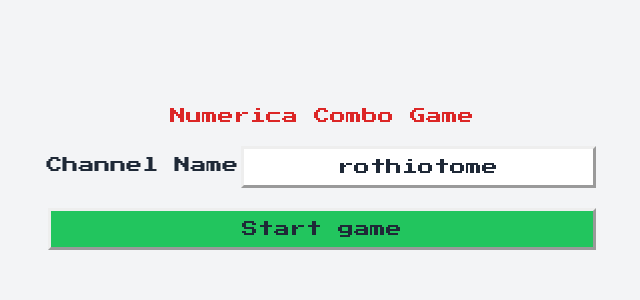
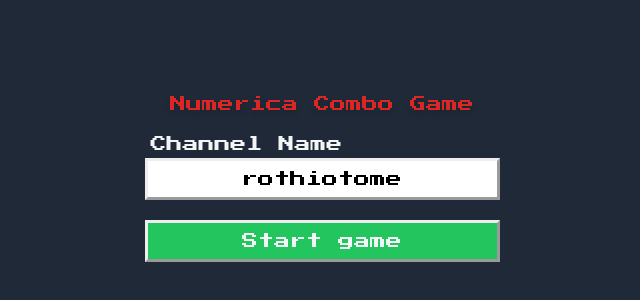
Before and after one commit to JoeMancera/numerica-combo-game, a Preact app: page / in a window 1280 px wide. Shown: the part 222-522 px from the top of the page, without its empty margins (318-958 px from the left). Built offline with nearby package versions, Linux system fonts and the light colour scheme.

Commit message:
feat: improve styles

```diff
--- a/src/components/initial-configuration.jsx
+++ b/src/components/initial-configuration.jsx
@@ -3,9 +3,10 @@ import { Button } from './button'
 export const InitialConfiguration = ({channelName, setChannelName, handleConnectClick}) => {
   return (
     <section className="flex flex-col gap-4">
-      <h1 className='text-red-600'>Numerica Combo Game</h1>
-      <label htmlFor="channelName">Channel Name
-        <input name="channelName" type="text" value={channelName} onChange={(e) => setChannelName(e.target.value)} />
+      <h1 className='text-red-600 drop-shadow-md'>Numerica Combo Game</h1>
+      <label className='flex flex-col text-left'>
+        <span className="pl-2">Channel Name</span>
+        <input className="text-black" name="channelName" type="text" value={channelName} onChange={(e) => setChannelName(e.target.value)} />
       </label>
       <Button className="bg-green-500" onClick={handleConnectClick}>
         Start game
--- a/src/index.css
+++ b/src/index.css
@@ -12,8 +12,8 @@ body {
   place-items: center;
   min-width: 320px;
   min-height: 100vh;
-  background-color: #f3f4f6;
-  color: #1f2937;
+  background-color: #1f2937;
+  color: #f3f4f6;
 }
 
 /* Default style */
```
